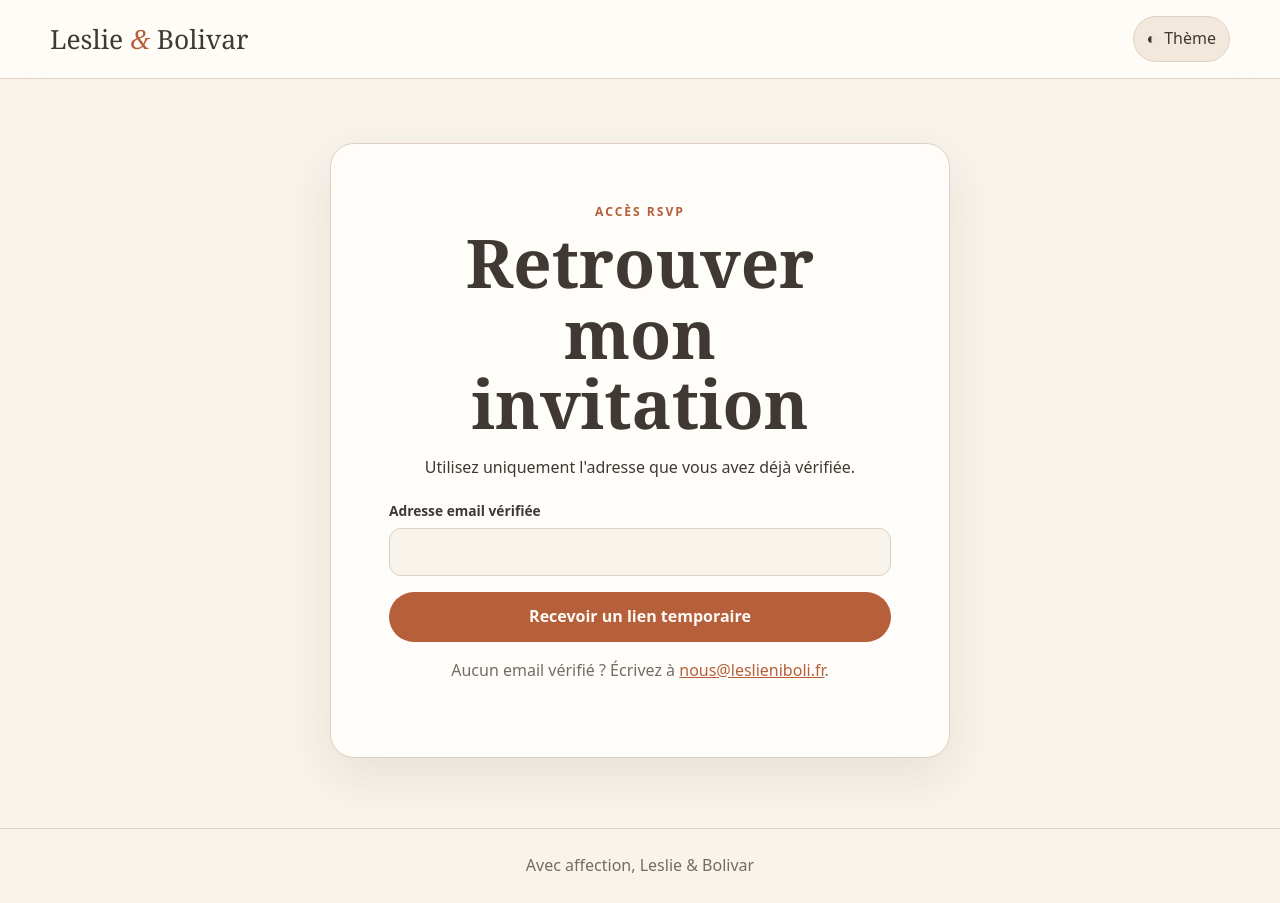
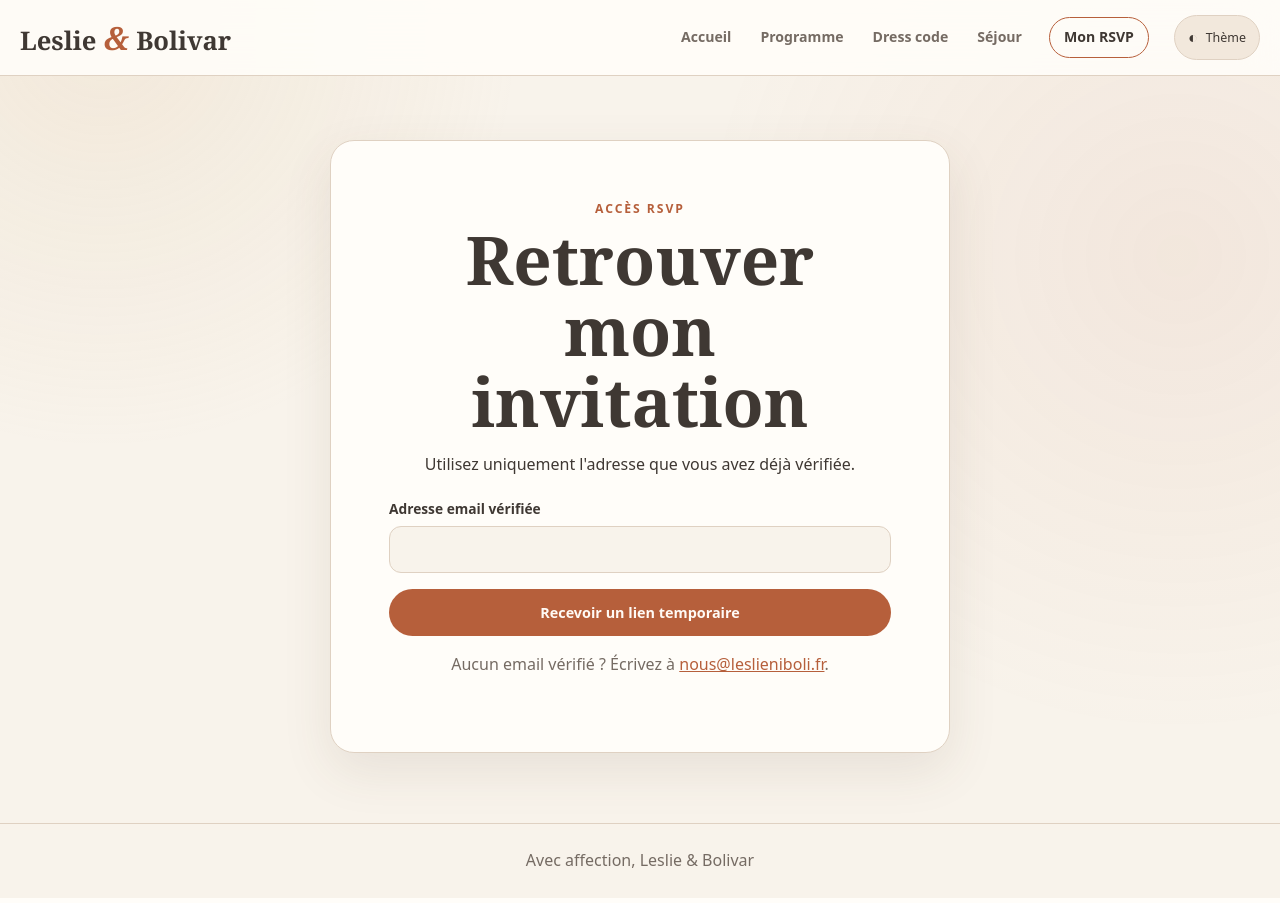
Before and after one commit to bolivaro/wedding, a Django app: page /invites/access/recover/ in a window 1280 px wide. Run offline with Django 5.2, Linux system fonts and the light colour scheme; some web fonts are replaced.

Commit message:
fix(guests): keep public navigation in RSVP flow

```diff
--- a/apps/guests/templates/guests/base.html
+++ b/apps/guests/templates/guests/base.html
@@ -5,21 +5,18 @@
     <meta charset="utf-8">
     <meta name="viewport" content="width=device-width, initial-scale=1">
     <meta name="referrer" content="same-origin">
+    <meta name="theme-color" content="#f8f3eb">
     <title>{% block title %}Leslie &amp; Bolivar{% endblock %}</title>
+    <link rel="stylesheet" href="{% static 'website/css/website.css' %}">
     <link rel="stylesheet" href="{% static 'guests/css/guests.css' %}">
     <script src="{% static 'guests/js/theme.js' %}" defer></script>
+    <script src="{% static 'website/js/navigation.js' %}" defer></script>
     {% block extra_head %}{% endblock %}
   </head>
   <body>
-    <header class="site-header">
-      <a class="brand" href="{% url 'guests:rsvp_dashboard' %}">
-        <span>Leslie</span><span class="brand-amp">&amp;</span><span>Bolivar</span>
-      </a>
-      <button class="theme-toggle" type="button" data-theme-toggle aria-label="Changer de thème">
-        <span aria-hidden="true">◐</span><span class="theme-label">Thème</span>
-      </button>
-    </header>
-    <main class="page-shell">
+    <a class="skip-link" href="#main-content">Aller au contenu</a>
+    {% include "website/partials/public_header.html" %}
+    <main class="page-shell" id="main-content">
       {% if messages %}
         <div class="messages" aria-live="polite">
           {% for message in messages %}<div class="message message-{{ message.tags|default:'info' }}">{{ message }}</div>{% endfor %}
--- /dev/null
+++ b/apps/website/templates/website/partials/public_header.html
@@ -0,0 +1,18 @@
+<header class="public-header" data-site-header>
+  <div class="header-inner">
+    <a class="public-brand" href="{% url 'website:home' %}" aria-label="Accueil Leslie et Bolivar">
+      <span>Leslie</span><span class="brand-amp">&amp;</span><span>Bolivar</span>
+    </a>
+    <button class="menu-toggle" type="button" data-menu-toggle aria-expanded="false" aria-controls="public-navigation">
+      <span class="menu-toggle-lines" aria-hidden="true"></span><span class="sr-only">Ouvrir le menu</span>
+    </button>
+    <nav class="public-nav" id="public-navigation" data-menu aria-label="Navigation principale">
+      <a href="{% url 'website:home' %}" {% if request.resolver_match.namespace == 'website' and request.resolver_match.url_name == 'home' %}aria-current="page"{% endif %}>Accueil</a>
+      <a href="{% url 'website:program' %}" {% if request.resolver_match.url_name == 'program' %}aria-current="page"{% endif %}>Programme</a>
+      <a href="{% url 'website:dress_code' %}" {% if request.resolver_match.url_name == 'dress_code' %}aria-current="page"{% endif %}>Dress code</a>
+      <a href="{% url 'website:stay' %}" {% if request.resolver_match.url_name == 'stay' %}aria-current="page"{% endif %}>Séjour</a>
+      <a class="nav-invitation" href="{% url 'website:my_invitation' %}" {% if request.resolver_match.namespace == 'guests' %}aria-current="page"{% endif %}>{% if session_guest or request.resolver_match.namespace == 'guests' %}Mon RSVP{% else %}Mon invitation{% endif %}</a>
+      <button class="theme-toggle" type="button" data-theme-toggle aria-label="Changer de thème"><span aria-hidden="true">◐</span><span>Thème</span></button>
+    </nav>
+  </div>
+</header>
```
Also changed, not shown: apps/website/templates/website/base_public.html (+1 -18 lines), tests/test_rsvp_views.py (+12 -0 lines).
